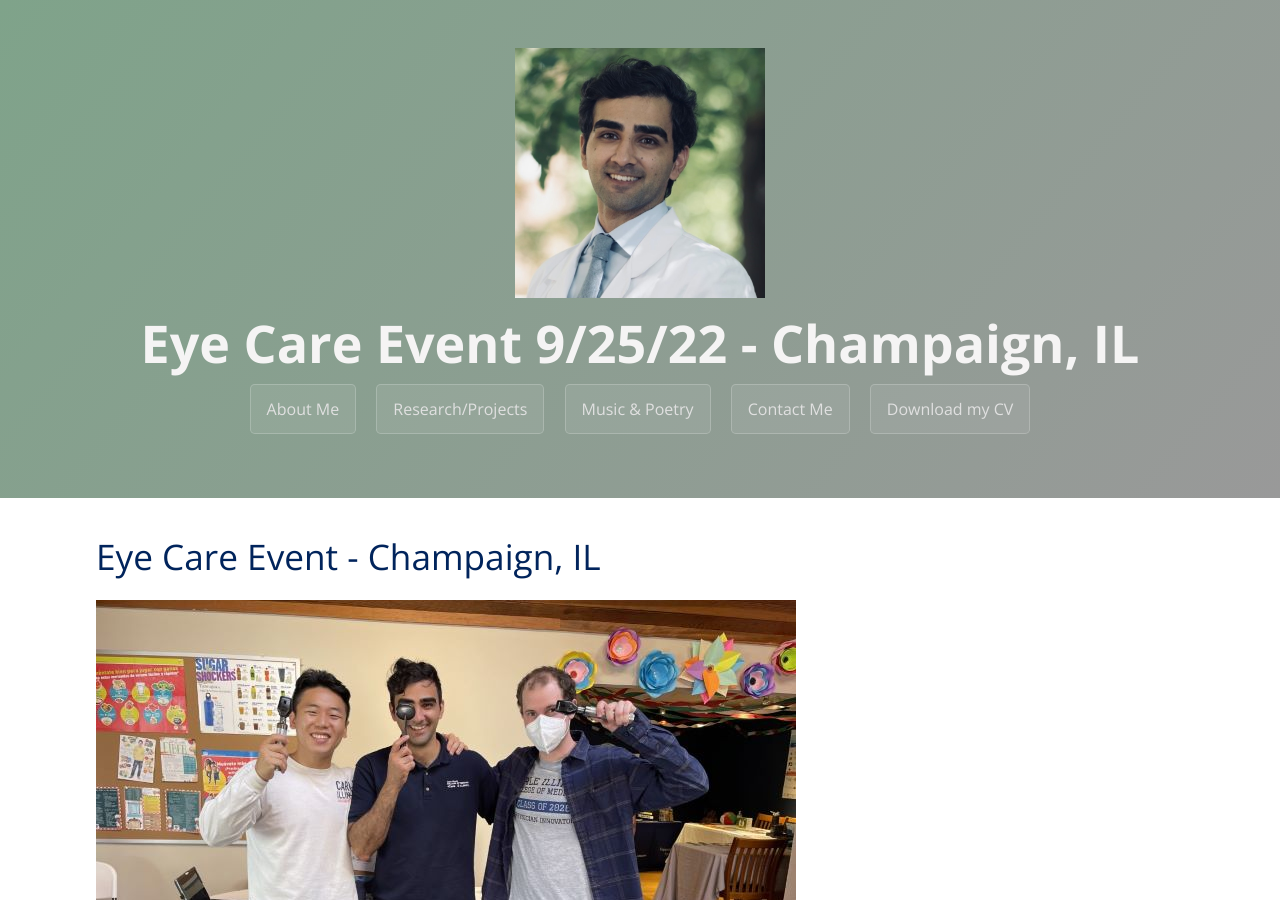
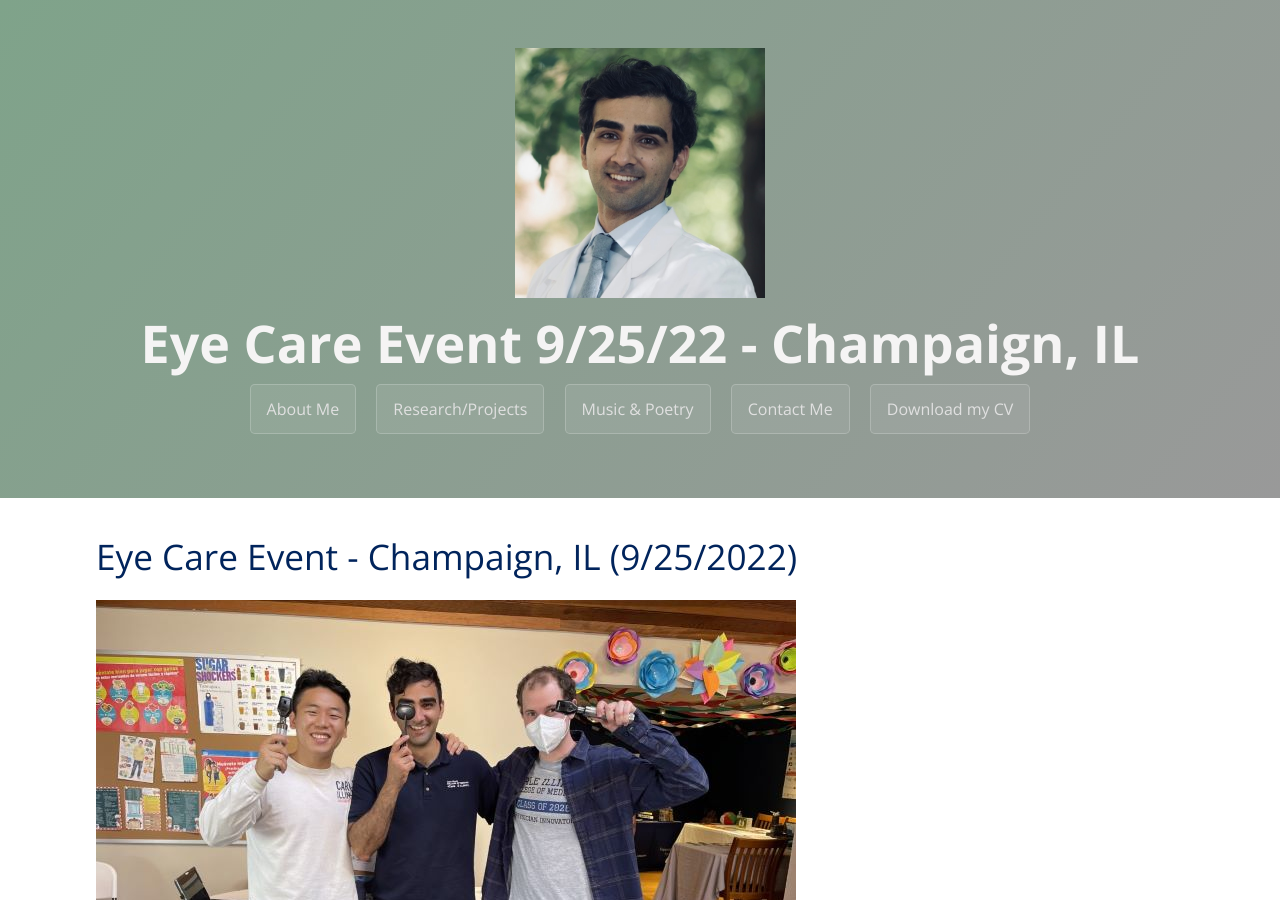
Before and after one commit to EyeCanDoIt/EyeCanDoIt.github.io, a Jekyll site: the page built from eyecarevent.md, in a window 1280 px wide and 900 px high. Built offline with Jekyll 4.4.1, drawn with Linux system fonts in a browser that asks for light colours.

Commit message:
Update eyecarevent.md

```diff
--- a/eyecarevent.md
+++ b/eyecarevent.md
@@ -4,7 +4,7 @@ layout: template
 filename: eyecareevent
 ---
 
-# Eye Care Event - Champaign, IL
+# Eye Care Event - Champaign, IL (9/25/2022)
 
 <img src="https://EyeCanDoIt.github.io/Images/eyecare day.jpg" alt="https://EyeCanDoIt.github.io/Images/eyecare day.jpg" loading="lazy">
 
```
